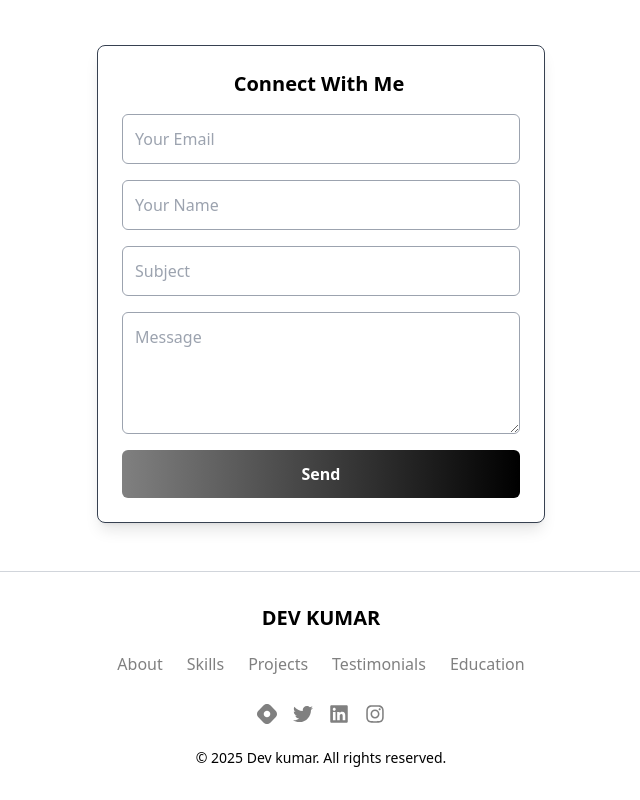
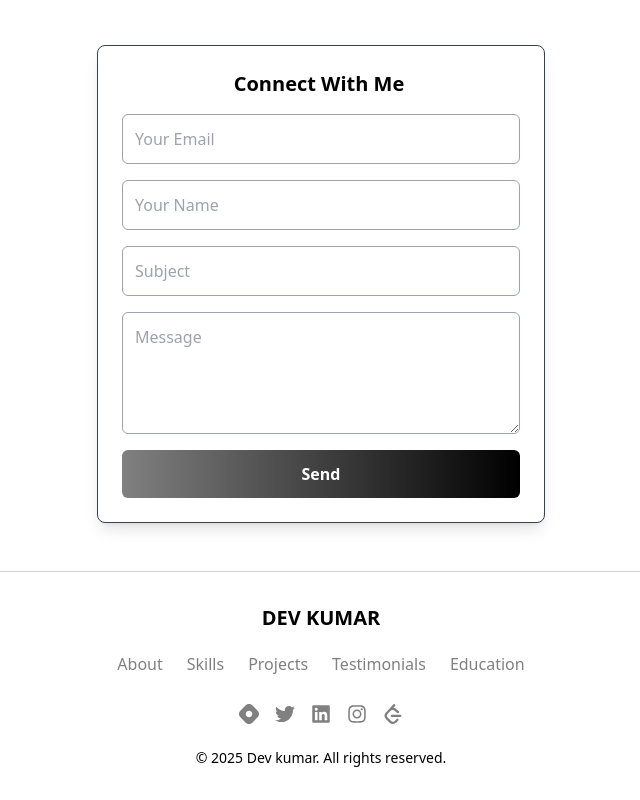
Before and after one commit to Devkumar-web/Portfolio, a React (Vite) app in the folder myportfolio/: page / in a window 1280 px wide. Shown: the part 4144-4944 px from the top of the page, without its empty margins (319-959 px from the left). Built offline with nearby package versions, Linux system fonts and the light colour scheme; no server answers.

Commit message:
Add LeetCode icon to footer social links

```diff
--- a/myportfolio/src/components/Footer/Footer.jsx
+++ b/myportfolio/src/components/Footer/Footer.jsx
@@ -1,5 +1,6 @@
 import React from 'react'
 import { FaFacebook, FaTwitter, FaLinkedin, FaInstagram, FaYoutube } from "react-icons/fa";
+import { SiLeetcode } from "react-icons/si";
 import { FaHashnode } from "react-icons/fa6";
 
 export const Footer = () => {
@@ -42,6 +43,7 @@ export const Footer = () => {
             { icon: <FaTwitter />, link: "https://x.com/DevKuma89723731" },
             { icon: <FaLinkedin />, link: "https://www.linkedin.com/in/here-is-dev007/" },
             { icon: <FaInstagram />, link: "https://www.instagram.com/x_ceps_/" },
+            { icon: <SiLeetcode />, link: "https://leetcode.com/u/devnoobishere/" },
 
           ].map((item, index) => (
             <a
```
